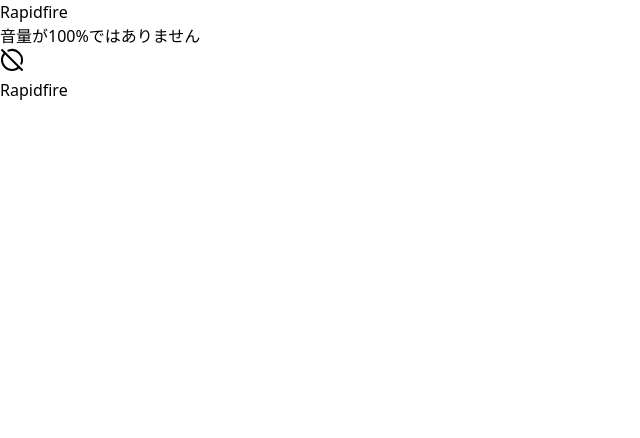
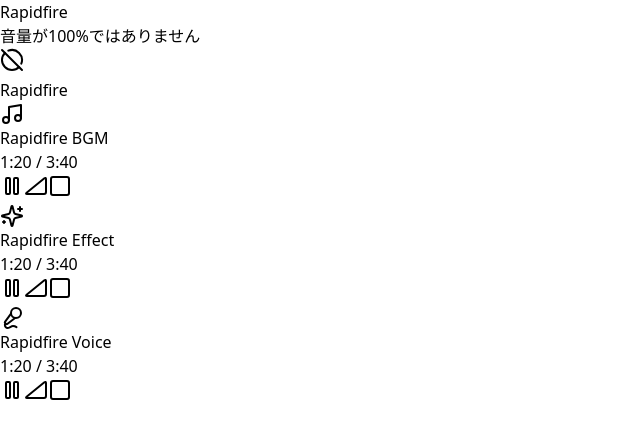
Before and after one commit to comnipl/rapidfire, a React (Vite) app: page / in a window 1280 px wide. Shown: the top 438 px of the page, without its empty margins (0-640 px from the left). Built offline with nearby package versions, Linux system fonts and the light colour scheme.

Commit message:
feat(frontend): Add now play component

```diff
--- a/package.json
+++ b/package.json
@@ -11,6 +11,7 @@
     "cross-compile:windows": "tauri build --runner cargo-xwin --target x86_64-pc-windows-msvc"
   },
   "dependencies": {
+    "@radix-ui/react-slider": "^1.2.0",
     "@tauri-apps/api": "^1",
     "class-variance-authority": "^0.7.0",
     "clsx": "^2.1.1",
--- a/src/App.tsx
+++ b/src/App.tsx
@@ -1,5 +1,6 @@
 import "./App.css";
 import { Header } from "./components/header";
+import { NowPlay } from "./components/nowplay";
 import { SideBar } from "./components/sidebar";
 
 function App() {
@@ -12,6 +13,7 @@
       <div className="flex-1 grid grid-cols-12 bg-black">
         <SideBar className="col-span-2" />
       </div>
+      <NowPlay />
     </div>
   );
 }
--- /dev/null
+++ b/src/components/nowplay.tsx
@@ -0,0 +1,76 @@
+import { cn } from "@/lib/utils";
+import {
+  LucideMicVocal,
+  LucideMusic,
+  LucidePause,
+  LucideSparkles,
+  LucideSquare,
+  LucideTriangleRight,
+} from "lucide-react";
+import { Slider } from "./ui/slider";
+
+type AudioPlayType = "bgm" | "effect" | "voice";
+type NowPlayType = {
+  title: string;
+  type: AudioPlayType;
+};
+const nowPlay: NowPlayType[] = [
+  {
+    title: "Rapidfire BGM",
+    type: "bgm",
+  },
+  {
+    title: "Rapidfire Effect",
+    type: "effect",
+  },
+  {
+    title: "Rapidfire Voice",
+    type: "voice",
+  },
+];
+export function NowPlay() {
+  return (
+    <div className="grid grid-cols-1 grid-rows-3 p-6 gap-2">
+      {nowPlay.map((item, i) => (
+        <div
+          className={cn(
+            "px-4 py-2 font-semibold flex items-center gap-6",
+            item.type === "bgm" && "bg-blue-100",
+            item.type === "effect" && "bg-yellow-100",
+            item.type === "voice" && "bg-red-100"
+          )}
+          key={i}
+        >
+          <div>
+            {item.type === "bgm" && <LucideMusic className="h-6 w-6" />}
+            {item.type === "effect" && <LucideSparkles className="h-6 w-6" />}
+            {item.type === "voice" && <LucideMicVocal className="h-6 w-6" />}
+          </div>
+          <span className="text-xl w-72 bg-white/80">{item.title}</span>
+          <div className="flex-1 w-full">
+            <Slider
+              className={cn(
+                "text-black",
+                item.type === "bgm" && "bg-blue-400",
+                item.type === "effect" && "bg-yellow-400",
+                item.type === "voice" && "bg-red-400"
+              )}
+            />
+          </div>
+          <span>1:20 / 3:40</span>
+          <div className="flex gap-2">
+            <button className="p-2 bg-white/80">
+              <LucidePause className="h-8 w-8" />
+            </button>
+            <button className="p-2 bg-white/80">
+              <LucideTriangleRight className="h-8 w-8 hue-rotate-90 -scale-x-100" />
+            </button>
+            <button className="p-2 bg-white/80">
+              <LucideSquare className="h-8 w-8 fill-black" />
+            </button>
+          </div>
+        </div>
+      ))}
+    </div>
+  );
+}
--- /dev/null
+++ b/src/components/ui/slider.tsx
@@ -0,0 +1,31 @@
+import * as React from "react";
+import * as SliderPrimitive from "@radix-ui/react-slider";
+
+import { cn } from "@/lib/utils";
+
+const Slider = React.forwardRef<
+  React.ElementRef<typeof SliderPrimitive.Root>,
+  React.ComponentPropsWithoutRef<typeof SliderPrimitive.Root>
+>(({ className, ...props }, ref) => (
+  <SliderPrimitive.Root
+    ref={ref}
+    className={cn(
+      "relative flex w-full touch-none select-none items-center",
+      className
+    )}
+    {...props}
+  >
+    <SliderPrimitive.Track className="relative h-2 w-full grow overflow-hidden rounded-full bg-secondary">
+      <SliderPrimitive.Range className="absolute h-full bg-primary" />
+    </SliderPrimitive.Track>
+    <SliderPrimitive.Thumb
+      className={cn(
+        "block h-5 w-5 rounded-full border-2 border-primary bg-background ring-offset-background transition-colors focus-visible:outline-none focus-visible:ring-2 focus-visible:ring-ring focus-visible:ring-offset-2 disabled:pointer-events-none disabled:opacity-50",
+        "bg-black"
+      )}
+    />
+  </SliderPrimitive.Root>
+));
+Slider.displayName = SliderPrimitive.Root.displayName;
+
+export { Slider };
```
Also changed, not shown: 1 other file (tests, documents, lock files or other folders).
